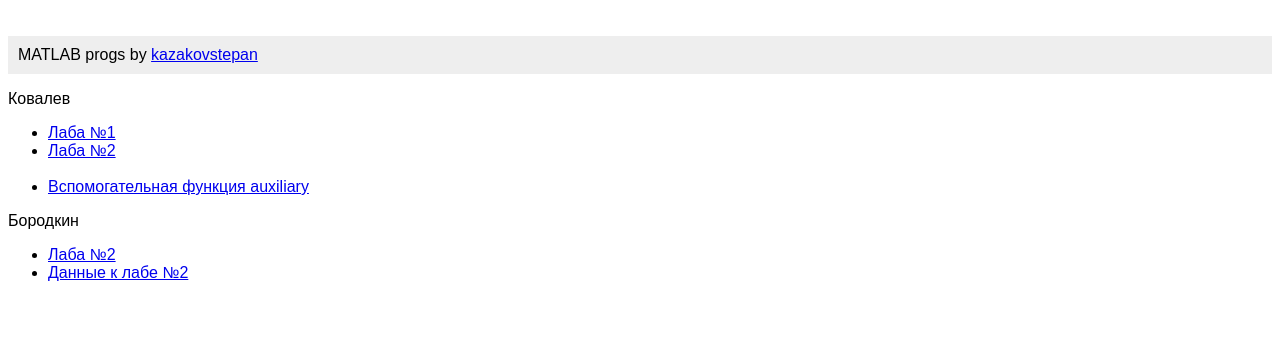
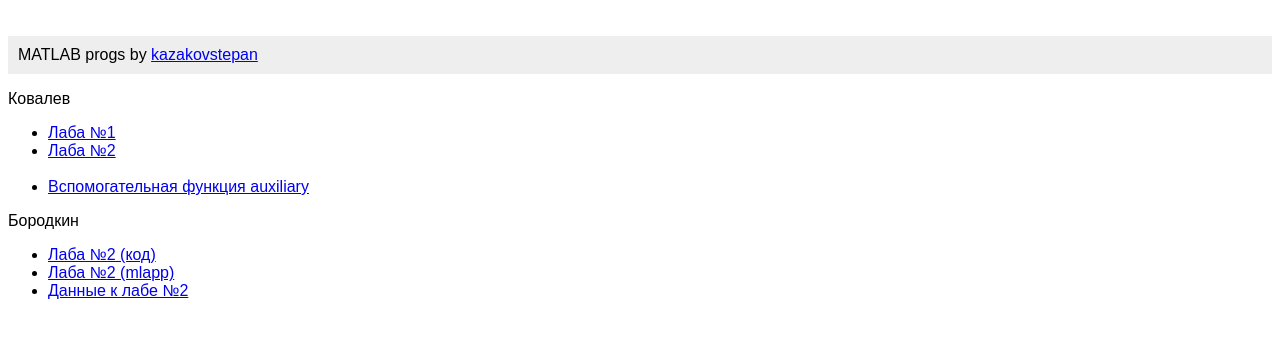
Before and after one commit to ksrt12/matlab, a plain HTML site: page index.html in a window 1280 px wide. Drawn offline with Linux system fonts and the light colour scheme.

Commit message:
create matlab app for lab

```diff
--- a/index.html
+++ b/index.html
@@ -32,7 +32,8 @@ body { padding: 0; font-family: sans-serif; }
 	</p>
 	<p>Бородкин
     <ul>
-        <li><a href="borodkin/ppp.m">Лаба №2</a></li>
+        <li><a href="borodkin/ppp.m">Лаба №2 (код)</a></li>
+        <li><a href="borodkin/guib.mlapp">Лаба №2 (mlapp)</a></li>
         <li><a href="borodkin/DATA.mat">Данные к лабе №2</a></li>
     </ul>
 	</p>
```
Also changed, not shown: 2 other files.
